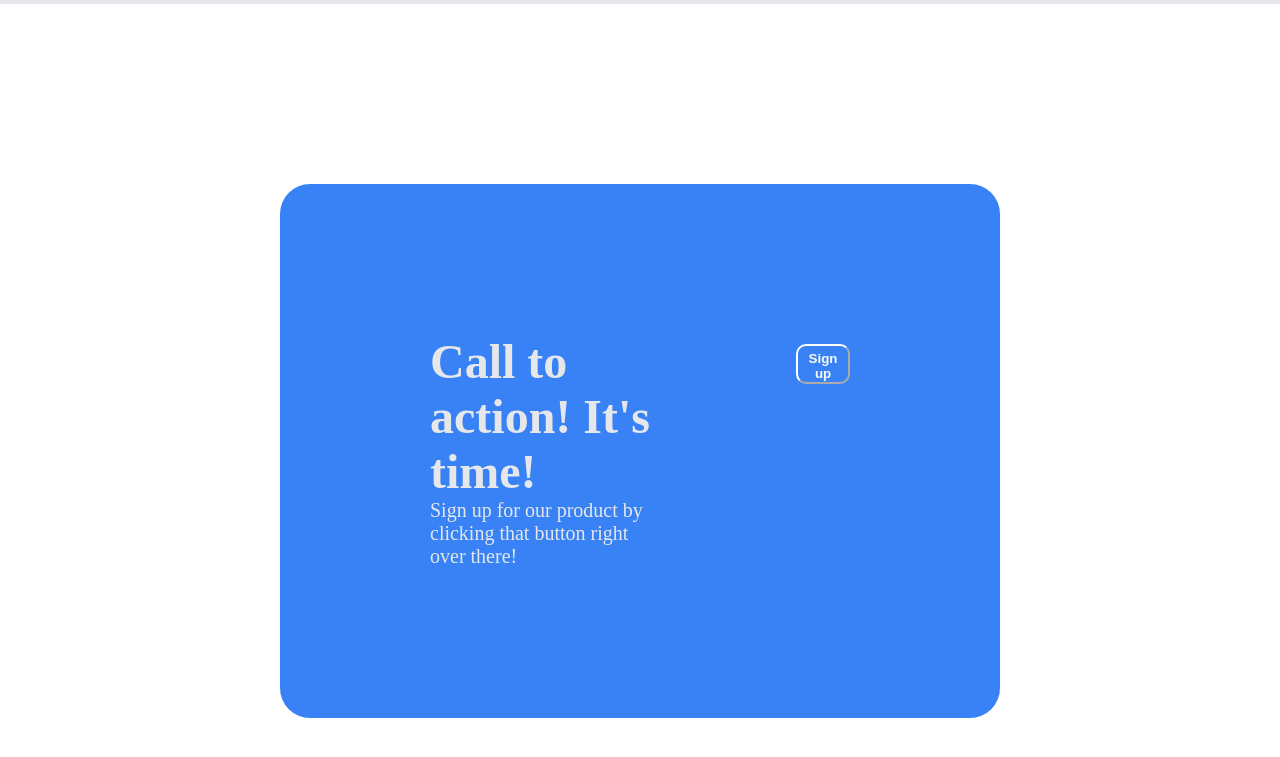
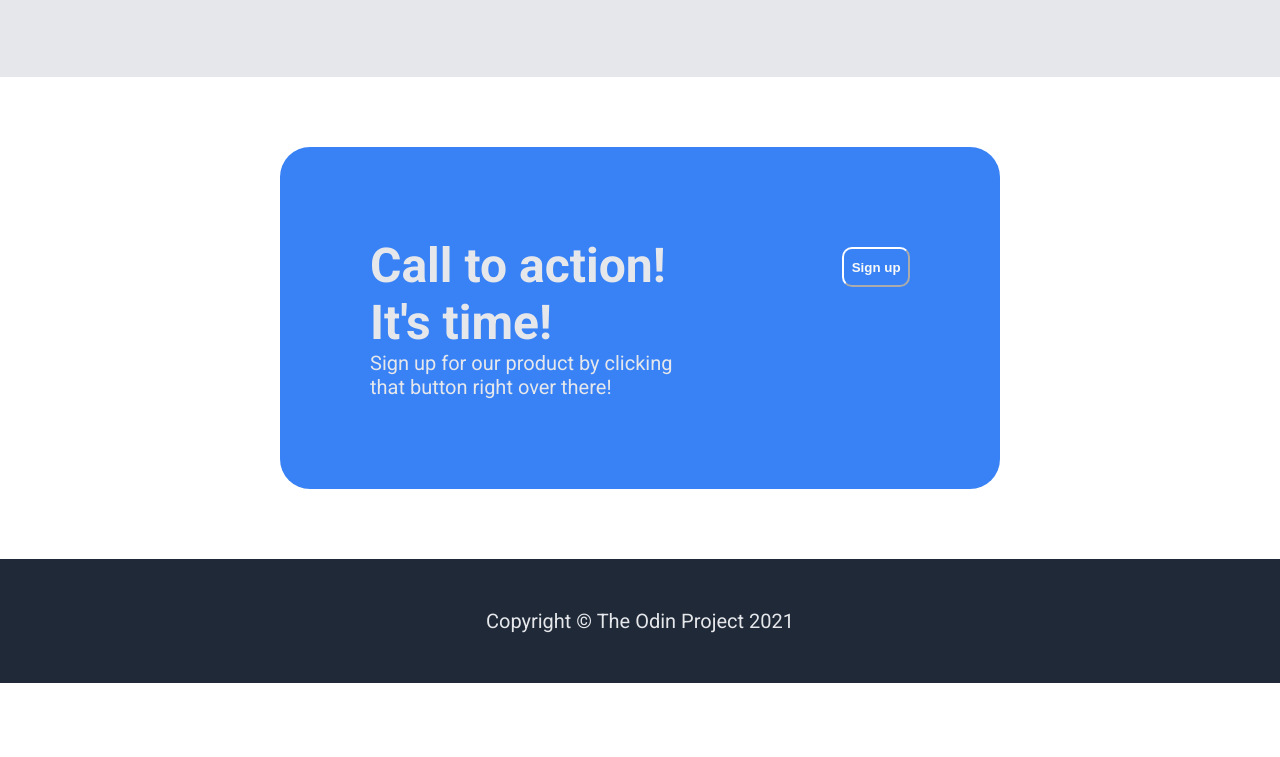
Before and after one commit to saNity00/First-Web, a plain HTML site: page index.html in a window 1280 px wide. Shown: the part 1469-2226 px from the top of the page. After the commit the page ends 2152 px from the top, so only its background shows below. Drawn offline with Linux system fonts and the light colour scheme.

Commit message:
Finished Work

```diff
--- a/index.html
+++ b/index.html
@@ -53,7 +53,7 @@
         </div>
         <button class="sign-up">Sign up</div>
         </div>
-
+    <p class="footer">Copyright © The Odin Project 2021</p>
 
 
 
--- a/style.css
+++ b/style.css
@@ -1,11 +1,13 @@
 @import url('https://fonts.googleapis.com/css2?family=Roboto:wght@400;700&display=swap');
 body{
-margin: 0px;
-padding-bottom: 50px;
+margin: 0;
+padding-bottom: 0px;
+height: 100%;
+margin: fill;
+font-family: 'Roboto', sans-serif;
 }
 .header{
     color: #F9FAF8;
-    font-family: 'Roboto', sans-serif;
     background-color: #1F2937;
     display: flex;
     flex-direction: row;
@@ -127,12 +129,19 @@ max-height: 40px;
     flex-direction: row;
     justify-content: center;
     margin: 280px;
-    margin-top: 180px;
-    padding: 150px;
+    margin-top: 70px;
+    padding: 90px;
     background-color:#3882F6;
     color:#E5E7EB;
     border-radius: 30px;
+    margin-bottom: 70px;
 }
 .Advert1{
     padding-right: 130px;
 }
+.footer{
+    background-color: #1F2937;
+    color: #E5E7EB;
+    text-align: center;
+    padding: 50px;
+}
```
